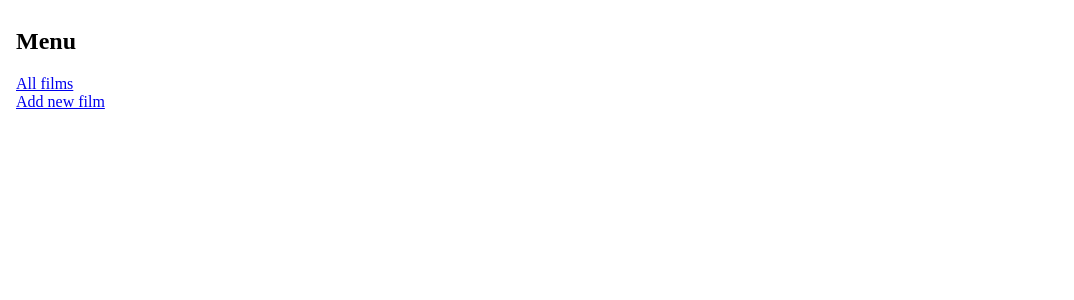
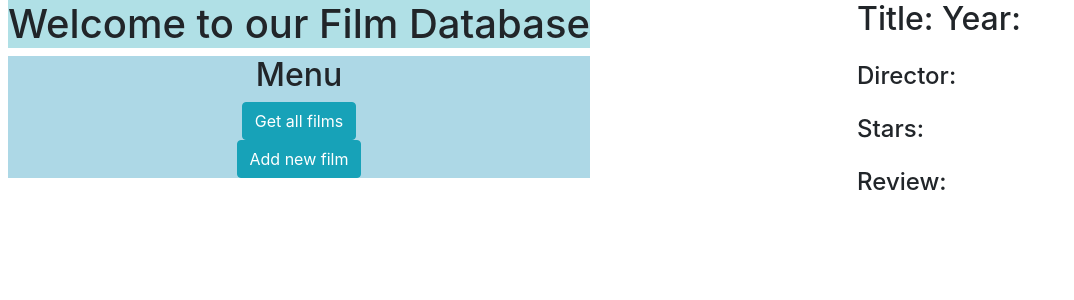
Before and after one commit to PawelCagara/filmsDatabaseAngular, an Angular app: page /films/1 in a window 1280 px wide. Shown: the top 300 px of the page, without its empty margins (0-1074 px from the left). Built offline with nearby package versions, Linux system fonts and the light colour scheme.

Commit message:
added validation and changed single film view

```diff
--- a/src/app/film-list/film-list.component.html
+++ b/src/app/film-list/film-list.component.html
@@ -1,8 +1,7 @@
 <h1>Films</h1>
 <div *ngFor="let film of films">
-  <div>{{ film.title }} &nbsp; {{ film.year }}</div>
-  <div>
-    <a routerLink="/films/{{film.id}}">View</a>
+  <div><h4>Title:  {{ film.title }}  Year: {{ film.year }}</h4>
+    <button type ="submit" class="btn btn-info" a routerLink = "/films/{{film.id}}">Check film details</button>
   </div>
 </div>
 
--- a/src/app/film-list/film-list.component.ts
+++ b/src/app/film-list/film-list.component.ts
@@ -9,9 +9,8 @@ import { Film, CreatedFilmsService } from '../film';
 export class FilmtListComponent implements OnInit{
   films: Film[] = [];
 
-  constructor(public createdContactsService: CreatedFilmsService){}
+  constructor(public createdFilmsService: CreatedFilmsService){}
   ngOnInit(): void {
-    this.films = this.createdContactsService.getFilms();
+    this.films = this.createdFilmsService.getFilms();
   }
-
 }
--- a/src/app/film/film.component.html
+++ b/src/app/film/film.component.html
@@ -1,3 +1,17 @@
-<h1>{{film?.title}} {{film?.year}}</h1>
-<p>{{film?.director}} {{film?.stars}}</p>
-<p>{{film?.review}}</p>
+<h2><div class="form-group">
+    <label >Title:</label> {{film?.title}}
+    <label >Year:</label> {{film?.year}}
+  </div>
+</h2>
+<h4>
+    <div class = "form-group">
+    <label >Director:</label> {{film?.director}}
+</div>
+    <div class = "form-group">
+    <label >Stars:</label> {{film?.stars}}
+</div>
+
+    <div class = "form-group">
+    <label >Review:</label> {{film?.review}}
+</div>
+</h4>
--- a/src/app/film/film.component.ts
+++ b/src/app/film/film.component.ts
@@ -12,12 +12,12 @@ export class FilmComponent {
   id!: number;
 
   constructor(
-    public createdContactsService: CreatedFilmsService,
+    public createdFilmsService: CreatedFilmsService,
     private route: ActivatedRoute
   ) {}
   ngOnInit(): void {
     this.id = Number(this.route.snapshot.paramMap.get('id'));
-    this.film = this.createdContactsService
+    this.film = this.createdFilmsService
       .getFilms()
       .find((el) => el.id === this.id);
   }
--- a/src/app/films/films.component.html
+++ b/src/app/films/films.component.html
@@ -34,7 +34,7 @@ src="https://maxcdn.bootstrapcdn.com/bootstrap/3.4.1/js/bootstrap.min.js"></scri
   <input type="text" class="form-control"  placeholder="Enter your review" name="review" formControlName = "review">
 </div>
 
-<button type="submit" class="btn btn-default">Add film</button>
+<button [disabled]="!userForm.valid" type="submit" class="btn btn-default">Add film</button>
 </form>
 
 
--- a/src/app/films/films.component.ts
+++ b/src/app/films/films.component.ts
@@ -18,11 +18,11 @@ export class FilmsComponent implements OnInit {
   userForm = this.fb.group({
     title: [
       '',
-      //[Validators.required, Validators.minLength(3), whiteSpacesValidator],
+      [Validators.required, Validators.minLength(1), whiteSpacesValidator],
     ],
     year: [
       '',
-      //[Validators.required, Validators.minLength(4), whiteSpacesValidator],
+      [Validators.required, Validators.minLength(4), whiteSpacesValidator],
     ],
     director: ['', ],
     stars: ['', ],
--- a/src/app/layout/menu/menu.component.html
+++ b/src/app/layout/menu/menu.component.html
@@ -1,5 +1,20 @@
+<!DOCTYPE html>
+<html>
+  <link rel="stylesheet" href="https://maxcdn.bootstrapcdn.com/bootstrap/4.5.2/css/bootstrap.min.css">
+  <script src="https://ajax.googleapis.com/ajax/libs/jquery/3.5.1/jquery.min.js"></script>
+  <script src="https://cdnjs.cloudflare.com/ajax/libs/popper.js/1.16.0/umd/popper.min.js"></script>
+  <script src="https://maxcdn.bootstrapcdn.com/bootstrap/4.5.2/js/bootstrap.min.js"></script>
+<head>
+<meta charset="ISO-8859-1">
+
+<title>Project</title>
+</head>
+<body>
+  <h1 style="text-align: center; background-color:powderblue;">Welcome to our Film Database</h1>
+	<div style="text-align: center;background-color:lightblue;">
 <h2>Menu</h2>
 <ul>
-  <li><a routerLink="/films">All films</a></li>
-  <li><a routerLink="/newFilm">Add new film</a></li>
+  <li><button type ="submit" class="btn btn-info" a routerLink = "/films">Get all films</button></li>
+  <li><button type ="submit" class="btn btn-info" a routerLink = "/newFilm">Add new film</button></li>
 </ul>
+</div>
```
